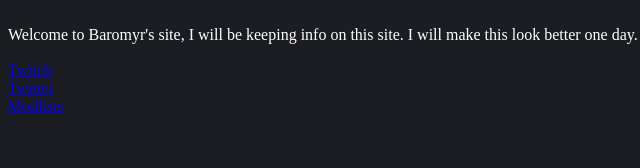
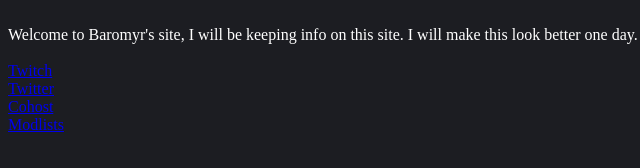
Before and after one commit to baromyr/baromyr.github.io, a plain HTML site: page index.html in a window 1280 px wide. Shown: the full height of the page, 0-640 px from the left. Drawn offline with Linux system fonts and the light colour scheme.

Commit message:
Added Cohost link

```diff
--- a/index.html
+++ b/index.html
@@ -8,6 +8,7 @@
 
         <a href="https://www.twitch.tv/baromyr_vt">Twitch</a>
         <a href="https://twitter.com/Baromyr_vt">Twitter</a>
+        <a href="https://cohost.org/Baromyr">Cohost</a>
         <a href="mods/mod.html">Modlists</a>
     </body>
 </html>
```
